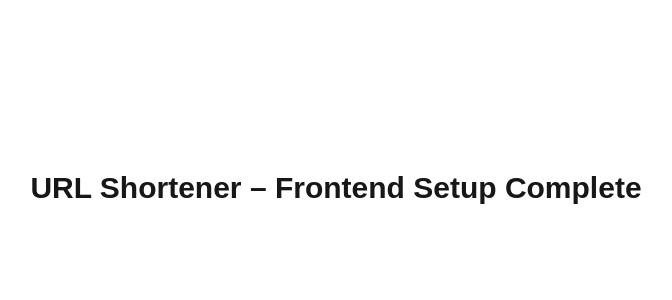
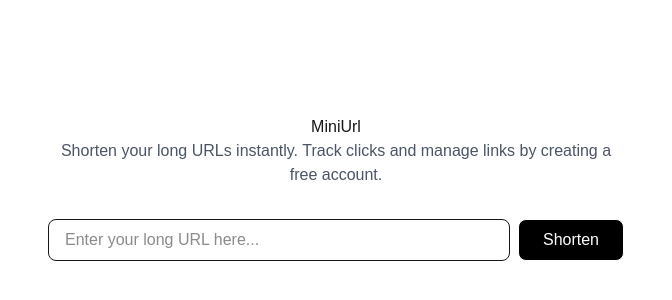
Before and after one commit to dhiraj2105/miniurl-frontend, a Next.js app: page / in a window 1280 px wide. Shown: the part 212-512 px from the top of the page, without its empty margins (304-976 px from the left). Built offline with nearby package versions, Linux system fonts and the light colour scheme; no server answers.

Commit message:
feat:short url page

```diff
--- a/src/app/page.tsx
+++ b/src/app/page.tsx
@@ -1,9 +1,84 @@
+"use client";
+
+import { shortenUrl } from "@/lib/url";
+import { useState } from "react";
+
 export default function HomePage() {
+  const [url, setUrl] = useState("");
+  const [shortUrl, setShortUrl] = useState("");
+  const [error, setError] = useState("");
+  const [loading, setLoading] = useState(false);
+
+  const handleShorten = async () => {
+    setError("");
+    setShortUrl("");
+
+    if (!url) {
+      setError("Please enter a URL");
+      return;
+    }
+
+    try {
+      setLoading(true);
+      const data = await shortenUrl(url);
+      console.log("DATA-> ", data);
+
+      setShortUrl(`${data.shortUrl}`);
+    } catch (err: any) {
+      if (err.response?.status === 429) {
+        setError("Anonymous users can shorten only 1 URL");
+        console.log(err);
+      } else {
+        setError("Something went wrong. Try agin.");
+        console.log(err);
+      }
+    } finally {
+      setLoading(false);
+    }
+  };
+
   return (
-    <main className="flex min-h-screen items-center justify-center">
-      <h1 className="text-3xl font-bold">
-        URL Shortener – Frontend Setup Complete
-      </h1>
+    <main className="flex flex-col min-h-screen items-center justify-center px-4">
+      <h1>MiniUrl</h1>
+      <p className="text-gray-600 mb-8 text-center max-w-xl">
+        Shorten your long URLs instantly. Track clicks and manage links by
+        creating a free account.
+      </p>
+
+      <div className="w-full max-w-xl flex gap-2">
+        <input
+          type="text"
+          placeholder="Enter your long URL here..."
+          className="flex-1 border rounded-lg px-4 py-2"
+          value={url}
+          onChange={(e) => setUrl(e.target.value)}
+        />
+        <button
+          onClick={handleShorten}
+          disabled={loading}
+          className="bg-black text-white px-6
+         py-2 rounded-lg hover:bg-gray-800
+         disabled:opacity-50 cursor-pointer border"
+        >
+          {loading ? "Shortening..." : "Shorten"}
+        </button>
+      </div>
+
+      {error && <p className="text-red-500 mt-4">{error}</p>}
+
+      {shortUrl && (
+        <div className="mt-6 bg-gray-100 px-3 py-4 rounded-lg">
+          <p className="text-sm text-gray-600">Your shortened URL</p>
+          <a
+            href={shortUrl}
+            target="_blank"
+            className="
+          text-blue-600 font-medium"
+          >
+            {shortUrl}
+          </a>
+        </div>
+      )}
     </main>
   );
 }
```
